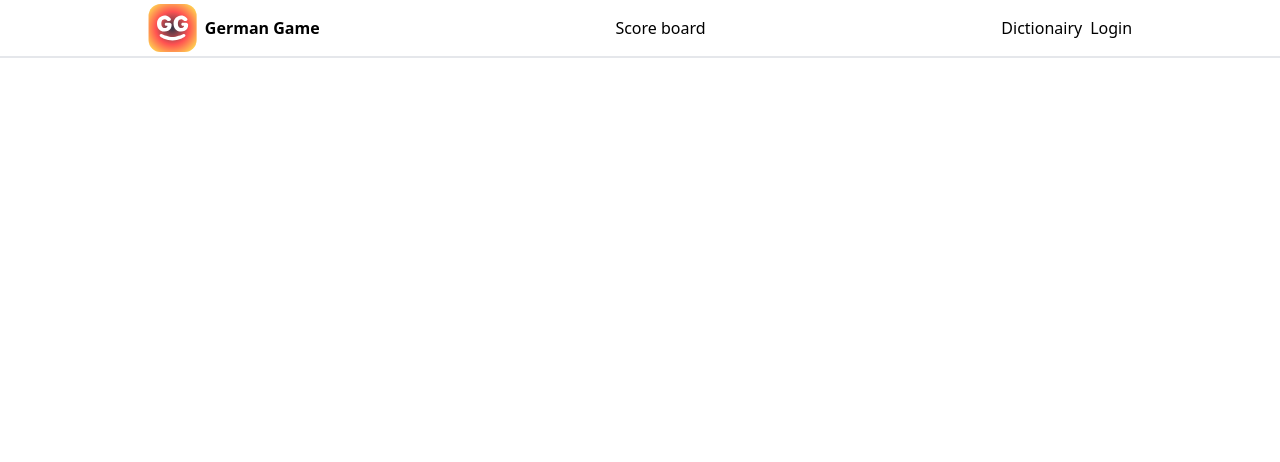
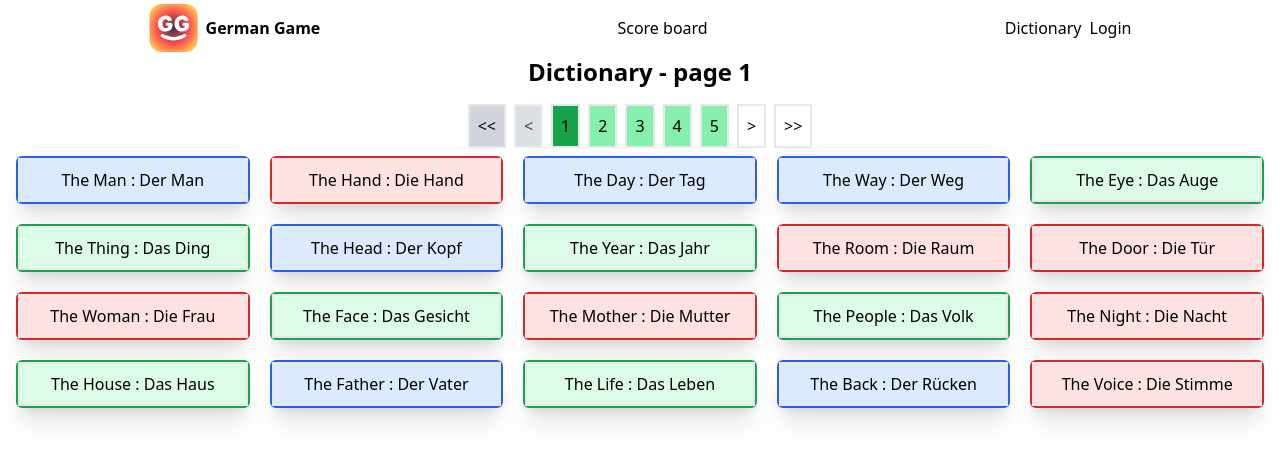
Before and after one commit to idomand/word-game, a React (Vite) app: page /Dictionary in a window 1280 px wide. Shown: the top 462 px of the page. Built offline with nearby package versions, Linux system fonts and the light colour scheme.

Commit message:
fixed pagination bug

```diff
--- a/src/App.tsx
+++ b/src/App.tsx
@@ -3,7 +3,7 @@ import { Provider } from "react-redux";
 import Header from "./Components/Navbar";
 import { Auth } from "./Firebase/firebase-config";
 import store from "./Redux/store";
-import AllWords from "./pages/AllWords";
+import Dictionary from "./pages/Dictionary";
 import GameBoard from "./pages/GameBoard";
 import HomeScreen from "./pages/HomeScreen";
 import ScoreBoard from "./Components/ScoreBoard";
@@ -17,7 +17,7 @@ function App() {
         <div className="min-h-screen ">
           <Header />
           <Routes>
-            <Route path="/allWords" element={<AllWords />} />
+            <Route path="/Dictionary" element={<Dictionary />} />
             <Route path="/score-board" element={<ScoreBoard />} />
             <Route path="/GameBoard" element={<GameBoard />} />
             <Route path="/" element={<HomeScreen />} />
--- a/src/Components/Navbar.tsx
+++ b/src/Components/Navbar.tsx
@@ -15,7 +15,7 @@ export default function Header() {
   }
 
   return (
-    <header className="flex items-center justify-around border-b-2 py-1">
+    <header className="border-b- flex items-center justify-around py-1">
       <Link
         to="/GameBoard"
         className="text-12 flex cursor-pointer items-center font-bold hover:underline "
@@ -79,8 +79,8 @@ export default function Header() {
         Score board
       </Link>
       <div className="flex ">
-        <Link to="/allWords" className="mr-2 cursor-pointer  hover:underline">
-          Dictionairy
+        <Link to="/Dictionary" className="mr-2 cursor-pointer  hover:underline">
+          Dictionary
         </Link>{" "}
         <AuthButton />
       </div>
--- a/src/Components/Navbar_old.tsx
+++ b/src/Components/Navbar_old.tsx
@@ -41,10 +41,10 @@ export default function Header() {
         Score board
       </Link>
       <Link
-        to="/allWords"
+        to="/Dictionary"
         className="cursor-pointer p-4 hover:bg-orange-300 hover:underline"
       >
-        List of All Words
+        Dictionary
       </Link>{" "}
       <AuthButton />
     </header>
--- a/src/Components/Pagination.tsx
+++ b/src/Components/Pagination.tsx
@@ -24,19 +24,18 @@ export default function Pagination({
   };
 
   function buttonsToShowFunc() {
-    let screenSize = window.innerWidth;
-    let newArrayOfButtons = [1, 2, 3, 4, 5, 6, 7, 8, 9, 10];
-    if (currentPage < 10) {
+    let newArrayOfButtons = [1, 2, 3, 4, 5];
+    if (currentPage < 5) {
       setButtonsToShow(newArrayOfButtons);
-    } else if (currentPage + 9 > numberOfPages) {
+    } else if (currentPage + 4 > numberOfPages) {
       newArrayOfButtons = [];
-      for (let index = numberOfPages; index > numberOfPages - 10; index--) {
+      for (let index = numberOfPages; index > numberOfPages - 5; index--) {
         newArrayOfButtons.unshift(index);
       }
       setButtonsToShow(newArrayOfButtons);
     } else {
       newArrayOfButtons = newArrayOfButtons.map(
-        (element) => element + currentPage - 5
+        (element) => element + currentPage - 3
       );
       setButtonsToShow(newArrayOfButtons);
     }
@@ -48,23 +47,21 @@ export default function Pagination({
 
   return (
     <ul className="flex justify-center">
-      {currentPage !== 1 && (
-        <>
       <li>
         <button
           disabled={currentPage === 1}
-              className="m-1 border-2 p-2 hover:bg-zinc-500"
+          className="m-1 border-2 p-1 hover:bg-zinc-500 disabled:cursor-not-allowed disabled:bg-gray-300 sm:p-2"
           onClick={() => {
             setCurrentPage(1);
           }}
         >
-              {"<<<"}
+          {"<<"}
         </button>
       </li>
       <li>
         <button
           disabled={currentPage === 1}
-              className="m-1 border-2 p-2 hover:bg-zinc-500 "
+          className="m-1 border-2 p-1 hover:bg-zinc-500 disabled:cursor-not-allowed disabled:bg-gray-300 disabled:opacity-75 sm:p-2 "
           onClick={() => {
             prevPage();
           }}
@@ -72,15 +69,13 @@ export default function Pagination({
           {"<"}
         </button>
       </li>
-        </>
-      )}
 
       {buttonsToShow.map((element) => {
         return (
           <li key={element}>
             <button
               disabled={currentPage === element}
-              className={`m-1 border-2 p-2 hover:bg-zinc-500  ${
+              className={`m-1 border-2 p-1 hover:bg-green-400 disabled:cursor-not-allowed disabled:bg-green-600 sm:p-2  ${
                 currentPage === element ? "bg-yellow-300" : "bg-green-300"
               }`}
               onClick={() => {
@@ -93,32 +88,28 @@ export default function Pagination({
         );
       })}
 
-      {currentPage !== numberOfPages && (
-        <>
       <li>
         <button
           disabled={currentPage === numberOfPages}
-              className="m-1 border-2 p-2 hover:bg-zinc-500 "
+          className="m-1 border-2 p-1 hover:bg-zinc-500 disabled:cursor-not-allowed disabled:bg-gray-300 sm:p-2"
           onClick={() => {
             nextPage();
+          }}
+        >
+          {">"}
+        </button>
+      </li>
+      <li>
+        <button
+          disabled={currentPage === numberOfPages}
+          className="m-1 border-2 p-1 hover:bg-zinc-500 disabled:cursor-not-allowed disabled:bg-gray-300 sm:p-2"
+          onClick={() => {
+            setCurrentPage(numberOfPages);
           }}
         >
           {">>"}
         </button>
       </li>
-          <li>
-            <button
-              disabled={currentPage === numberOfPages}
-              className="m-1 border-2 p-2 hover:bg-zinc-500"
-              onClick={() => {
-                setCurrentPage(numberOfPages);
-              }}
-            >
-              {">>>"}
-            </button>
-          </li>
-        </>
-      )}
     </ul>
   );
 }
--- a/src/pages/AllWords.tsx
+++ b/src/pages/Dictionary.tsx
@@ -41,7 +41,7 @@ export default function AllWords() {
 
   return (
     <div>
-      <H1>All Words - page {currentPage}</H1>
+      <H1>Dictionary - page {currentPage}</H1>
       <Pagination
         currentPage={currentPage}
         setCurrentPage={setCurrentPage}
```
Lines whose indentation alone changed are shown as unchanged.
